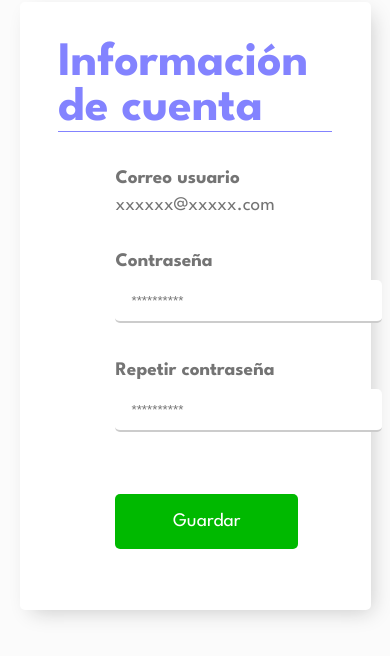
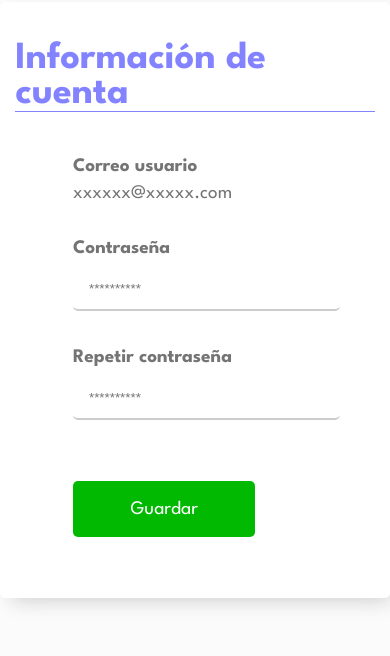
Before and after one commit to JorgeAlfaroAguirre/CVGenarator, a plain HTML site: page perfil.html in a window 390 px wide. Shown: the part 170-826 px from the top of the page. Drawn offline with Linux system fonts and the light colour scheme.

Commit message:
Arreglo mediaquery 425px margin y padding - CZ

```diff
--- a/assets/css/perfil.css
+++ b/assets/css/perfil.css
@@ -292,6 +292,16 @@ body {
     transform: rotate(-45deg) translate(0.3em, -0.4em);
   }
 
+  .body_content {
+    width: 100%;
+    padding: 2em 0.8em;
+  }
+
+  .title_perfil {
+    font-size: 2em;
+    margin-bottom: 1.2em;
+  }
+
   .group_input {
     grid-template-areas:
       "label"
```
